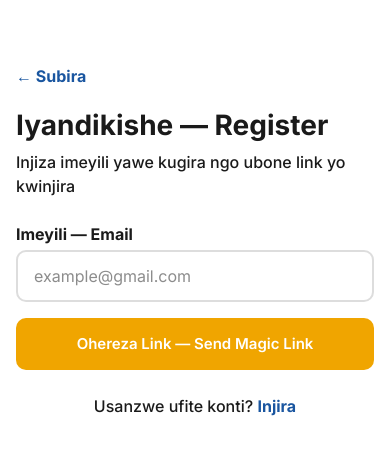
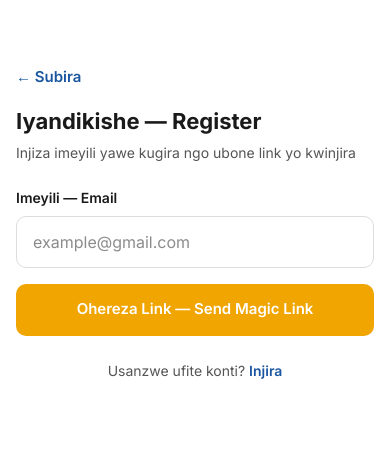
Before and after one commit to metaloys/Amategeko.pro, a Next.js app: page /register in a window 390 px wide. Shown: the top 454 px of the page. Built offline with nearby package versions, Linux system fonts and the light colour scheme; no server answers.

Commit message:
fix: auth forms - button always clickable, inline styles for mobile

```diff
--- a/src/app/(auth)/register/page.tsx
+++ b/src/app/(auth)/register/page.tsx
@@ -1,34 +1,38 @@
 'use client'
 
-import { Suspense, useState } from 'react'
+import { useState } from 'react'
 import { createClient } from '@/lib/supabase/client'
 import Link from 'next/link'
 
-function RegisterContent() {
+export default function RegisterPage() {
   const [email, setEmail] = useState('')
   const [loading, setLoading] = useState(false)
   const [sent, setSent] = useState(false)
   const [error, setError] = useState<string | null>(null)
 
-  const supabase = createClient()
-
-  async function handleRegister(e: React.FormEvent) {
+  async function handleSubmit(e: React.FormEvent<HTMLFormElement>) {
     e.preventDefault()
-    const trimmedEmail = email.trim()
-    if (!trimmedEmail || !trimmedEmail.includes('@')) return
+    const trimmed = email.trim().toLowerCase()
+    if (!trimmed || !trimmed.includes('@')) {
+      setError('Injiza imeyili yuzuye.')
+      return
+    }
     setLoading(true)
     setError(null)
 
-    const { error } = await supabase.auth.signInWithOtp({
-      email: email.trim().toLowerCase(),
+    const appUrl = process.env.NEXT_PUBLIC_APP_URL || window.location.origin
+
+    const supabase = createClient()
+    const { error: authError } = await supabase.auth.signInWithOtp({
+      email: trimmed,
       options: {
-        emailRedirectTo: `${process.env.NEXT_PUBLIC_APP_URL || window.location.origin}/auth/callback`,
+        emailRedirectTo: `${appUrl}/auth/callback`,
         shouldCreateUser: true,
       },
     })
 
-    if (error) {
-      setError(error.message)
+    if (authError) {
+      setError(authError.message)
       setLoading(false)
       return
     }
@@ -40,19 +44,16 @@ function RegisterContent() {
   if (sent) {
     return (
       <main className="min-h-screen bg-white flex flex-col items-center justify-center px-4">
-        <div className="w-full max-w-[480px] text-center gap-6 flex flex-col">
+        <div className="w-full max-w-[480px] text-center flex flex-col gap-6">
           <div className="text-5xl">📧</div>
-          <h2 className="text-[26px] font-bold text-dark">
-            Reba imeyili yawe
-          </h2>
-          <p className="text-dark text-[17px] font-medium">
+          <h2 className="text-[22px] font-bold text-dark">Reba imeyili yawe</h2>
+          <p className="text-[16px] text-dark">
             Twohereje link kuri <strong>{email}</strong>.
-            Kanda kuri iyo link kugira ngo winjire.
           </p>
-          <p className="text-[15px] text-dark font-medium">
+          <p className="text-[13px]" style={{color:'#555'}}>
             Check your email for the magic link to sign in.
           </p>
-          <Link href="/login" className="text-brand-primary font-semibold text-[15px]">
+          <Link href="/login" className="text-[15px] font-semibold" style={{color:'#1A56A0'}}>
             ← Subira ku kwinjira
           </Link>
         </div>
@@ -63,66 +64,71 @@ function RegisterContent() {
   return (
     <main className="min-h-screen bg-white flex flex-col px-4 pt-16">
       <div className="w-full max-w-[480px] mx-auto flex flex-col gap-6">
-
         <div>
-          <Link href="/" className="text-brand-primary text-[16px] font-bold">
+          <Link href="/" className="text-[15px] font-semibold" style={{color:'#1A56A0'}}>
             ← Subira
           </Link>
-          <h1 className="text-[28px] font-bold text-dark mt-4">
+          <h1 className="text-[22px] font-bold mt-4" style={{color:'#1A1A1A'}}>
             Iyandikishe — Register
           </h1>
-          <p className="text-dark text-[16px] font-medium mt-1">
+          <p className="text-[14px] mt-1" style={{color:'#555'}}>
             Injiza imeyili yawe kugira ngo ubone link yo kwinjira
           </p>
         </div>
 
-        <form onSubmit={handleRegister} className="flex flex-col gap-4">
-          <div className="flex flex-col gap-1">
-            <label
-              htmlFor="email"
-              className="text-[16px] font-bold text-dark"
-            >
+        <form onSubmit={handleSubmit} className="flex flex-col gap-4">
+          <div className="flex flex-col gap-2">
+            <label htmlFor="email" className="text-[14px] font-semibold" style={{color:'#1A1A1A'}}>
               Imeyili — Email
             </label>
             <input
               id="email"
+              name="email"
               type="email"
-              required
+              autoComplete="email"
               value={email}
               onChange={(e) => setEmail(e.target.value)}
+              onBlur={(e) => setEmail(e.target.value)}
               placeholder="example@gmail.com"
-              className="h-[52px] border-2 border-divider rounded-[10px] px-4 text-[16px]
-                         focus:outline-none focus:border-brand-primary focus:bg-brand-light
-                         transition-colors duration-150
-                         disabled:bg-gray-100 disabled:cursor-not-allowed
-                         -webkit-appearance-none appearance-none"
-              autoComplete="email"
+              style={{
+                height: '52px',
+                border: '1.5px solid #DDDDDD',
+                borderRadius: '10px',
+                padding: '0 16px',
+                fontSize: '16px',
+                outline: 'none',
+                width: '100%',
+                boxSizing: 'border-box',
+              }}
             />
           </div>
 
           {error && (
-            <p className="text-error text-[15px] font-medium flex items-center gap-1">
-              ⚠ {error}
-            </p>
+            <p className="text-[13px]" style={{color:'#C0392B'}}>⚠ {error}</p>
           )}
 
           <button
             type="submit"
-            className="w-full font-semibold text-[15px] h-[52px] rounded-[10px] transition-colors"
+            disabled={loading}
             style={{
-              backgroundColor: '#F0A500',
-              color: 'white',
-              cursor: 'pointer',
-              opacity: 1
+              width: '100%',
+              height: '52px',
+              backgroundColor: loading ? '#DDDDDD' : '#F0A500',
+              color: loading ? '#AAAAAA' : 'white',
+              fontSize: '15px',
+              fontWeight: '600',
+              borderRadius: '10px',
+              border: 'none',
+              cursor: loading ? 'not-allowed' : 'pointer',
             }}
           >
             {loading ? 'Tegereza...' : 'Ohereza Link — Send Magic Link'}
           </button>
         </form>
 
-        <p className="text-[16px] text-dark font-medium text-center">
+        <p className="text-[14px] text-center" style={{color:'#555'}}>
           Usanzwe ufite konti?{' '}
-          <Link href="/login" className="text-brand-primary font-bold">
+          <Link href="/login" className="font-semibold" style={{color:'#1A56A0'}}>
             Injira
           </Link>
         </p>
@@ -130,15 +136,3 @@ function RegisterContent() {
     </main>
   )
 }
-
-export default function RegisterPage() {
-  return (
-    <Suspense fallback={
-      <main className="min-h-screen bg-white flex items-center justify-center">
-        <div className="w-8 h-8 border-4 border-brand-primary border-t-transparent rounded-full animate-spin" />
-      </main>
-    }>
-      <RegisterContent />
-    </Suspense>
-  )
-}
```
Also changed, not shown: src/app/(auth)/login/page.tsx (+63 -63 lines).
